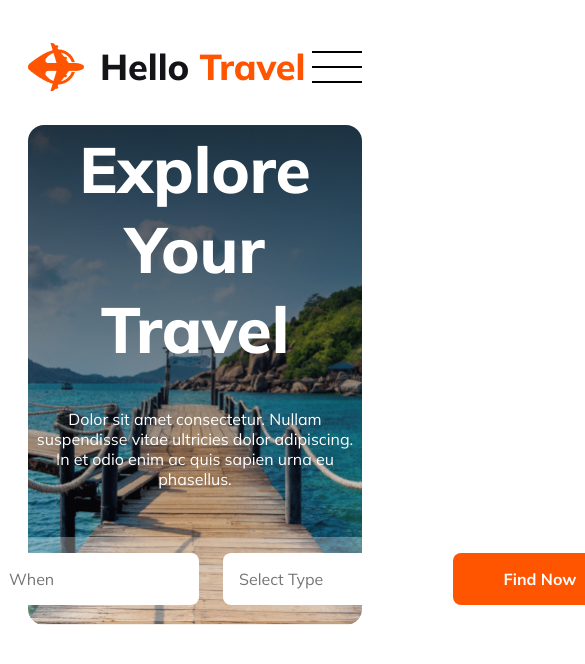
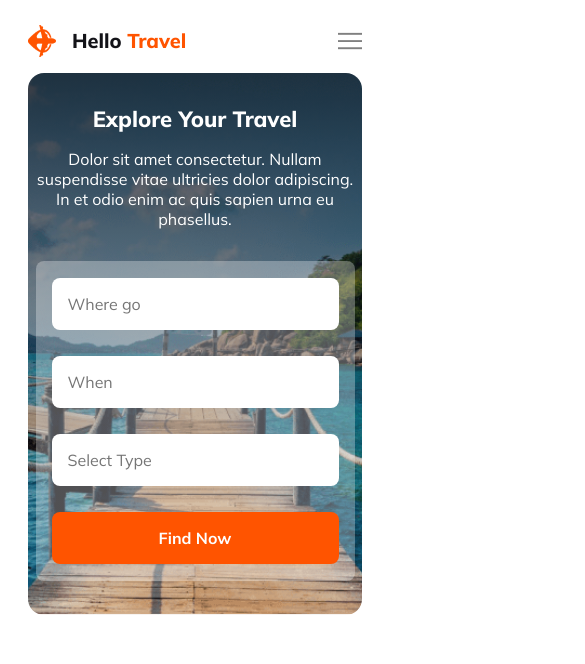
Before and after one commit to rozaneekantadas/hello-travel, a plain HTML site: page index.html in a window 390 px wide. Shown: the top 664 px of the page, 585 px wide, since content can reach past the window. Drawn offline with Linux system fonts and the light colour scheme.

Commit message:
banner section responsive

```diff
--- a/styles/index.css
+++ b/styles/index.css
@@ -128,7 +128,7 @@ nav {
     background: #FFFFFF;
     border-radius: 8px;
     border: 0;
-    max-width: 174px;
+    width: 174px;
     padding: 16px;
     color: rgba(19, 19, 24, 0.5);
     font-weight: 400;
@@ -160,11 +160,59 @@ nav {
         padding-right: 20px;
     }
 
+    .title {
+        font-size: 20px;
+    }
+
+    .title-section img{
+        width: 28px;
+        height: 32px;
+    }
+
     .menu-section {
         display: none;
     }
 
     .menu-icon {
         display: inline;
+        width: 24px;
+        height: 24px;
+    }
+
+    .banner {
+        padding-top: 32px;
+        padding-bottom: 10px;
+    }
+
+    .banner-title {
+        color: #FFFFFF;
+        font-weight: 800;
+        font-size: 22px;
+        margin-top: 0;
+        margin-bottom: 0;
+    }
+
+    .banner-details {
+        justify-content: flex-start;
+        width: 100%;
+        height: 100%;
+        margin-left: 16px;
+        margin-right: 16px;
+    }
+
+    .find-now {
+        flex-direction: column;
+        height: 288px;
+        margin-top: 32px;
+        padding-top: 16px;
+        padding-bottom: 16px;
+    }
+
+    .find-now input{
+        width: 255px;
+    }
+
+    .find-now-btn {
+        width: 100%;
     }
 }
```
